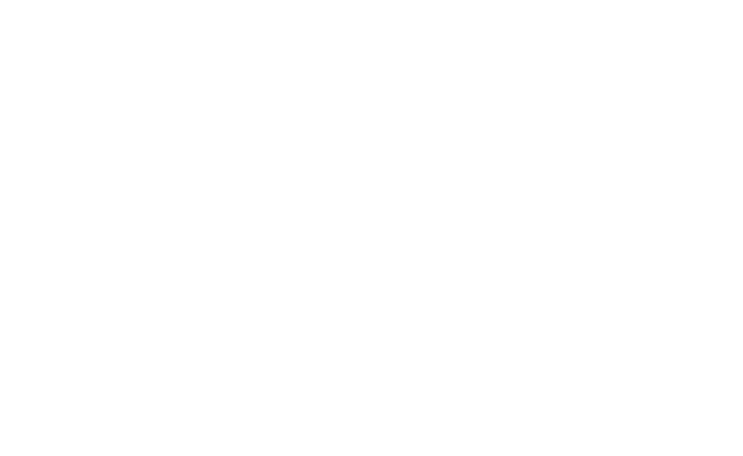
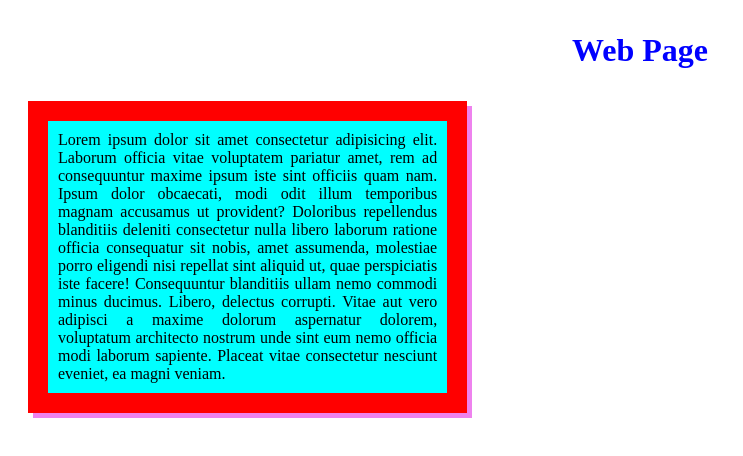
Before and after one commit to SultanaYeasmin/my-fourth-repo, a plain HTML site: page index.html in a window 1280 px wide. Shown: the whole page, without its empty margins (0-743 px from the left). Drawn offline with Linux system fonts and the light colour scheme.

Commit message:
content changes

```diff
--- a/index.html
+++ b/index.html
@@ -3,11 +3,15 @@
 <head>
     <meta charset="UTF-8">
     <meta name="viewport" content="width=device-width, initial-scale=1.0">
-    <title>My fourth repo
+    <title>My fourth repo    </title>
+    <link rel="stylesheet" href="styles/blog.css">
 
-    </title>
 </head>
 <body>
+    <div>
+        <h3>Web Page</h3>
+        <p>Lorem ipsum dolor sit amet consectetur adipisicing elit. Laborum officia vitae voluptatem pariatur amet, rem ad consequuntur maxime ipsum iste sint officiis quam nam. Ipsum dolor obcaecati, modi odit illum temporibus magnam accusamus ut provident? Doloribus repellendus blanditiis deleniti consectetur nulla libero laborum ratione officia consequatur sit nobis, amet assumenda, molestiae porro eligendi nisi repellat sint aliquid ut, quae perspiciatis iste facere! Consequuntur blanditiis ullam nemo commodi minus ducimus. Libero, delectus corrupti. Vitae aut vero adipisci a maxime dolorum aspernatur dolorem, voluptatum architecto nostrum unde sint eum nemo officia modi laborum sapiente. Placeat vitae consectetur nesciunt eveniet, ea magni veniam.</p>
+    </div>
 
 </body>
 </html>
--- a/styles/blog.css
+++ b/styles/blog.css
@@ -0,0 +1,16 @@
+h3{
+    color: blue;
+    text-align: center;
+    text-decoration: solid;
+    font-weight: bold;
+    font-size: xx-large;
+}
+p{
+    background-color: aqua;
+    text-align: justify;
+    border: 20px solid red;
+    width:30%;
+    padding: 10px;
+    margin: 20px;
+    box-shadow: 5px 5px violet;
+}
```
